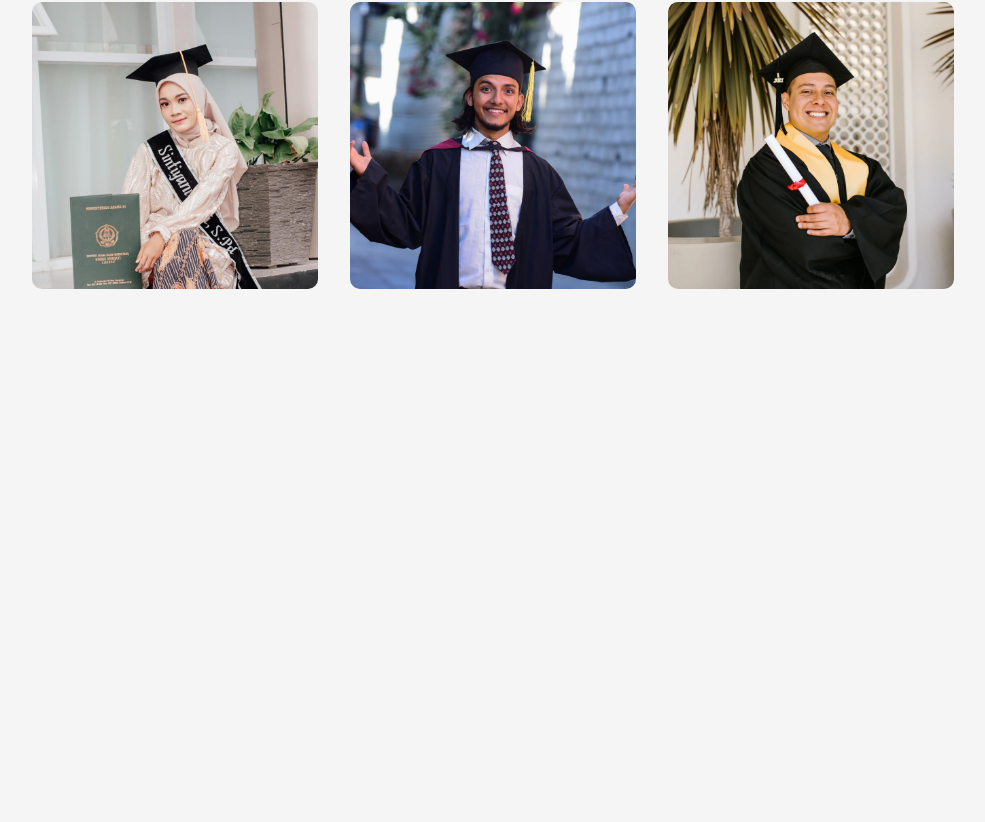
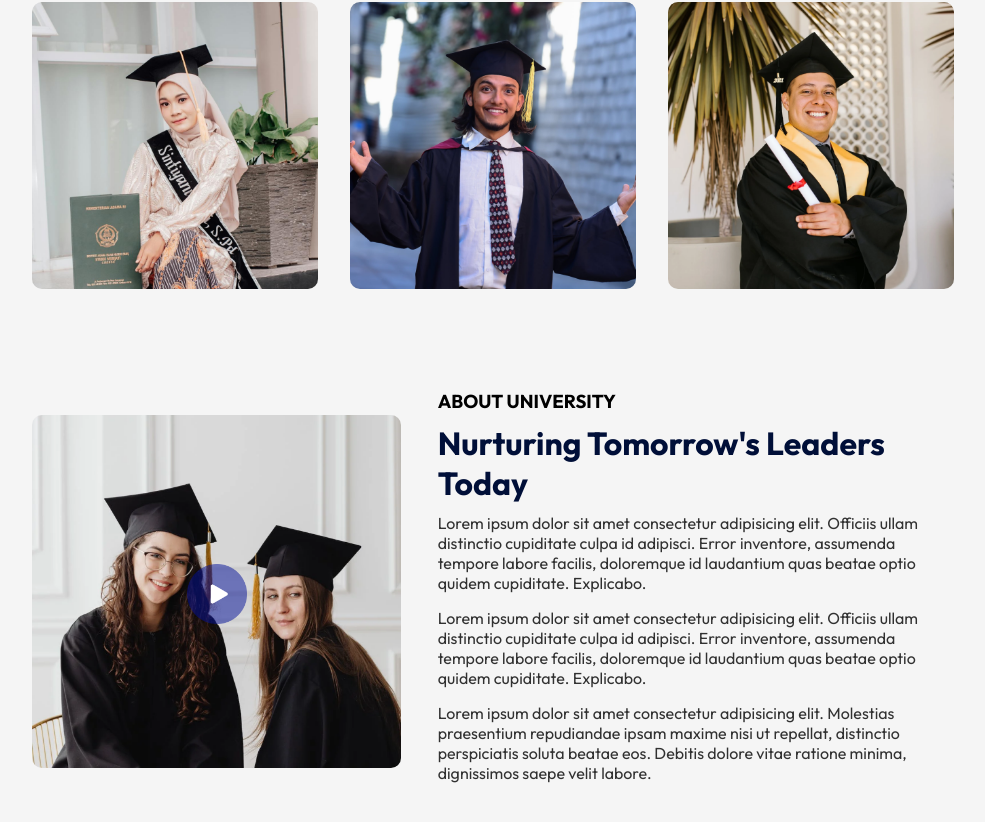
Before and after one commit to SSworup77/Edusity, a React (Vite) app: page / in a window 1280 px wide. Shown: the part 1013-1835 px from the top of the page, without its empty margins (147-1132 px from the left). Before the commit the page ends 1382 px from the top, so only its background shows below. Built offline with nearby package versions, Linux system fonts and the light colour scheme.

Commit message:
Added about section

```diff
--- a/src/App.jsx
+++ b/src/App.jsx
@@ -3,6 +3,7 @@ import Navbar from './components/Navbar/Navbar'
 import Hero from './components/Hero/Hero'
 import Programs from './components/Programs/Programs'
 import Title from './components/Title/Title'
+import About from './components/About/About'
 
 const App = () => {
   return (
@@ -12,6 +13,7 @@ const App = () => {
       <div className="container">
         <Title subTitle='Our Programs' title='What We Offer'/>
         <Programs/>
+        <About/>
       </div>
     </div>
   )
--- /dev/null
+++ b/src/components/About/About.css
@@ -0,0 +1,41 @@
+.about{
+    margin: 100px auto;
+    display: flex;
+    justify-content: space-between;
+    align-items: center;
+    width: 90%;
+}
+
+.about-left{
+    flex-basis: 40%;
+    position: relative;
+}
+.about-right{
+    flex-basis: 56%;
+}
+.about-img{
+    width: 100%;
+    border-radius: 10px;
+}
+.play-icon{
+    width: 60px;
+    position: absolute;
+    top: 50%;
+    left: 50%;
+    transform: translate(-50%, -50%);
+}
+.aboout h3{
+    font-weight: 600;
+    font-size: 16px;
+    color: #212EA0;
+}
+.about h2{
+    font-size: 32px;
+    color:#000f38;
+    margin: 10px 0;
+}
+.about p{
+    font-size: 16px;
+    color: #313131;
+    margin-bottom: 15px;
+}
--- /dev/null
+++ b/src/components/About/About.jsx
@@ -0,0 +1,31 @@
+import React from 'react'
+import './About.css'
+import about_img from '../../assets/about.png'
+import play_icon from '../../assets/play-icon.png'
+
+const About = () => {
+  return (
+    <div className='about'>
+        <div className="about-left">
+            <img src={about_img} alt="" className='about-img'/>
+            <img src={play_icon} alt="" className='play-icon'/>
+        </div>
+        <div className="about-right">
+            <h3>ABOUT UNIVERSITY</h3>
+            <h2>Nurturing Tomorrow's Leaders Today</h2>
+            <p>Lorem ipsum dolor sit amet consectetur adipisicing elit. Officiis ullam distinctio
+                 cupiditate culpa id adipisci. Error inventore, assumenda tempore labore facilis,
+                 doloremque id laudantium quas beatae optio quidem cupiditate. Explicabo.</p>
+            <p>Lorem ipsum dolor sit amet consectetur adipisicing elit. Officiis ullam distinctio
+                    cupiditate culpa id adipisci. Error inventore, assumenda tempore labore facilis,
+                    doloremque id laudantium quas beatae optio quidem cupiditate. Explicabo.</p>
+            <p>Lorem ipsum dolor sit amet consectetur adipisicing elit. Molestias praesentium
+                repudiandae ipsam maxime nisi ut repellat, distinctio perspiciatis soluta beatae eos.
+                 Debitis dolore vitae ratione minima, dignissimos saepe velit labore.</p>
+
+        </div>
+    </div>
+  )
+}
+
+export default About
```
